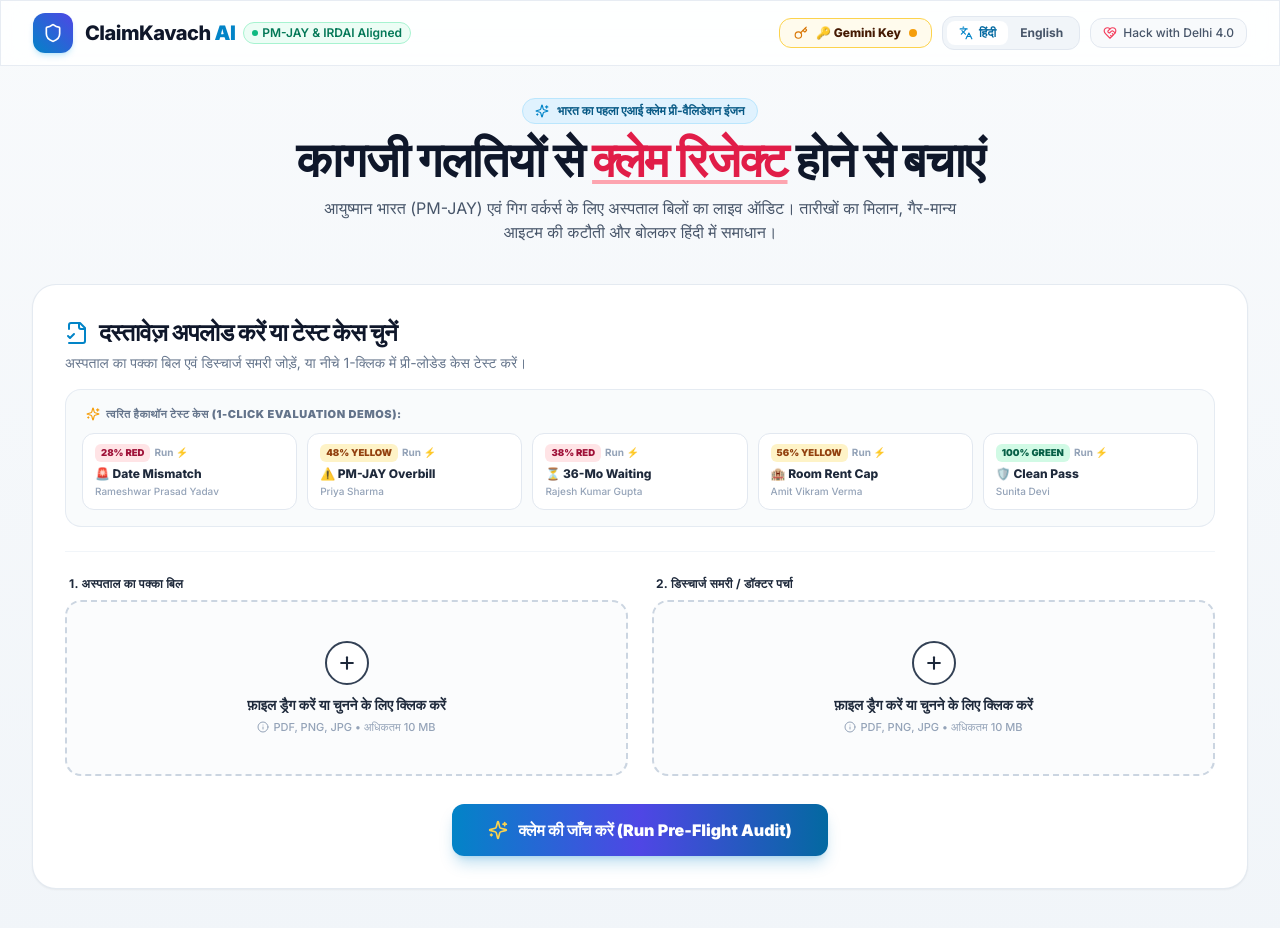
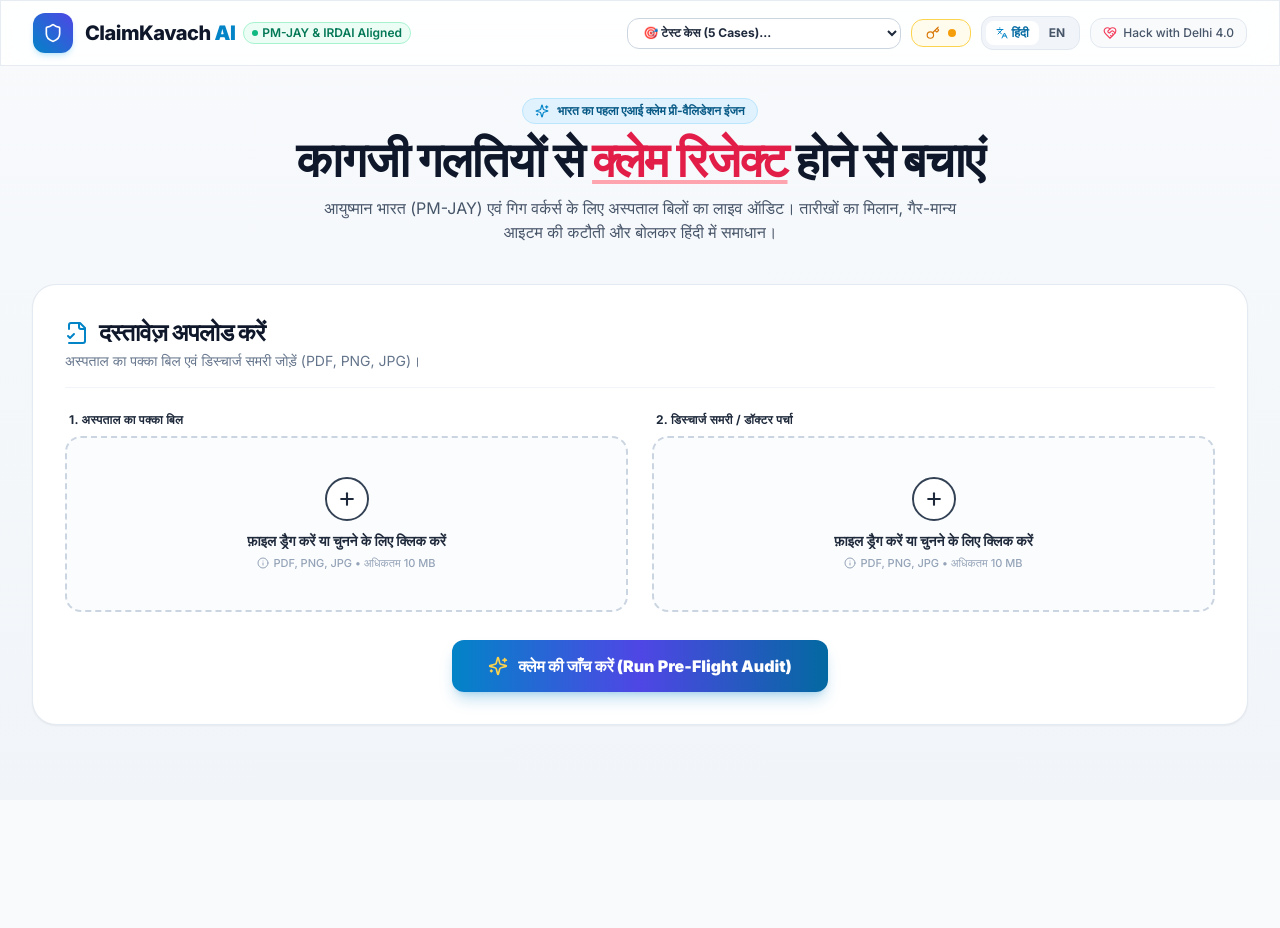
Before and after one commit to Aditya-kumar-yadav/ClaimKavach-AI, a Next.js app: page / in a window 1280 px wide. Shown: the top 928 px of the page. After the commit the page ends 800 px from the top, so only its background shows below. Built offline with nearby package versions, Linux system fonts and the light colour scheme.

Commit message:
feat: relocate IRDAI demo scenario selector to top navbar, streamline upload zone, and enable dynamic in-app Gemini API configuration

```diff
--- a/app/page.tsx
+++ b/app/page.tsx
@@ -213,6 +213,8 @@ export default function Home() {
           setLanguage={setLanguage}
           onOpenApiKeyModal={() => setIsApiKeyModalOpen(true)}
           hasCustomKey={hasCustomKey}
+          onSelectScenario={(preset) => handleAnalyze(undefined, undefined, preset)}
+          isLoading={isLoading}
         />
 
         <main className="flex-1 max-w-7xl mx-auto px-4 sm:px-6 lg:px-8 py-6 sm:py-8 w-full">
--- a/components/Header.tsx
+++ b/components/Header.tsx
@@ -8,19 +8,23 @@ interface HeaderProps {
   setLanguage: (lang: "en" | "hi") => void;
   onOpenApiKeyModal?: () => void;
   hasCustomKey?: boolean;
+  onSelectScenario?: (preset: "flawed" | "overbilled" | "waiting" | "roomrent" | "clean") => void;
+  isLoading?: boolean;
 }
 
 export const Header: React.FC<HeaderProps> = ({
   language,
   setLanguage,
   onOpenApiKeyModal,
-  hasCustomKey = false
+  hasCustomKey = false,
+  onSelectScenario,
+  isLoading = false
 }) => {
   return (
     <header className="sticky top-0 z-40 glass-panel border-b border-slate-200/80 shadow-xs">
-      <div className="max-w-7xl mx-auto px-4 sm:px-6 lg:px-8 py-3 flex items-center justify-between">
+      <div className="max-w-7xl mx-auto px-4 sm:px-6 lg:px-8 py-2.5 sm:py-3 flex items-center justify-between gap-3">
         {/* Brand */}
-        <div className="flex items-center space-x-3">
+        <div className="flex items-center space-x-3 shrink-0">
           <div className="h-10 w-10 rounded-xl bg-gradient-to-tr from-sky-600 to-indigo-600 flex items-center justify-center text-white shadow-md shadow-sky-500/20">
             <Shield className="h-5 w-5" />
           </div>
@@ -43,12 +47,37 @@ export const Header: React.FC<HeaderProps> = ({
         </div>
 
         {/* Right Controls */}
-        <div className="flex items-center space-x-2.5">
+        <div className="flex items-center space-x-2 sm:space-x-2.5 shrink-0">
+          {/* Pre-loaded Demo Scenarios Dropdown (Placed on Very Top to Save Space on Main Page) */}
+          <div className="relative">
+            <select
+              disabled={isLoading}
+              defaultValue=""
+              onChange={(e) => {
+                if (e.target.value && onSelectScenario) {
+                  onSelectScenario(e.target.value as any);
+                  e.target.value = "";
+                }
+              }}
+              className="text-xs font-bold px-2.5 sm:px-3 py-1.5 rounded-xl bg-white hover:bg-slate-50 border border-slate-300 hover:border-sky-400 text-slate-800 focus:ring-2 focus:ring-sky-500/20 outline-none cursor-pointer transition-all shadow-2xs truncate max-w-[150px] xs:max-w-[185px] sm:max-w-none"
+              title={language === "hi" ? "5 आईआरडीएआई केस में से चुनें (Hackathon Demo)" : "Select Pre-Loaded IRDAI Case (Hackathon Demo)"}
+            >
+              <option value="" disabled>
+                {language === "hi" ? "🎯 टेस्ट केस (5 Cases)..." : "🎯 Demo Cases (5 Scenarios)..."}
+              </option>
+              <option value="flawed">🚨 1. Date Mismatch (28% Risk)</option>
+              <option value="overbilled">⚠️ 2. PM-JAY Overbilling (48% Risk)</option>
+              <option value="waiting">⏳ 3. 36-Mo Waiting Period (38% Risk)</option>
+              <option value="roomrent">🏨 4. Room Rent 1% Cap (56% Risk)</option>
+              <option value="clean">🛡️ 5. Clean Pass (100% Shield)</option>
+            </select>
+          </div>
+
           {/* EXCLUSIVE SINGLE GEMINI API KEY BUTTON AT THE TOP (For Judges & Evaluators) */}
           <button
             type="button"
             onClick={onOpenApiKeyModal}
-            className={`flex items-center gap-2 px-3 sm:px-3.5 py-1.5 rounded-xl text-xs font-bold border transition-all cursor-pointer shadow-2xs hover:scale-102 active:scale-98 ${
+            className={`flex items-center gap-1.5 sm:gap-2 px-2.5 sm:px-3.5 py-1.5 rounded-xl text-xs font-bold border transition-all cursor-pointer shadow-2xs hover:scale-102 active:scale-98 ${
               hasCustomKey
                 ? "bg-emerald-50 hover:bg-emerald-100 border-emerald-300 text-emerald-900"
                 : "bg-amber-50/90 hover:bg-amber-100 border-amber-300 text-amber-950"
@@ -56,7 +85,7 @@ export const Header: React.FC<HeaderProps> = ({
             title={language === "hi" ? "Google Gemini API की सेटिंग्स" : "Configure Google Gemini API Key"}
           >
             <Key className={`h-3.5 w-3.5 ${hasCustomKey ? "text-emerald-600" : "text-amber-600"}`} />
-            <span className="font-extrabold">
+            <span className="font-extrabold hidden xs:inline">
               {hasCustomKey
                 ? (language === "hi" ? "Gemini Key: Active ✓" : "Gemini Key: Active ✓")
                 : (language === "hi" ? "🔑 Gemini Key" : "🔑 Gemini Key")}
@@ -68,29 +97,29 @@ export const Header: React.FC<HeaderProps> = ({
           <div className="flex items-center bg-slate-100 p-1 rounded-xl border border-slate-200">
             <button
               onClick={() => setLanguage("hi")}
-              className={`px-2.5 sm:px-3 py-1 rounded-lg text-xs font-bold transition-all flex items-center gap-1.5 ${
+              className={`px-2 sm:px-2.5 py-1 rounded-lg text-xs font-bold transition-all flex items-center gap-1 ${
                 language === "hi"
                   ? "bg-white text-sky-700 shadow-xs"
                   : "text-slate-600 hover:text-slate-900"
               }`}
             >
-              <Languages className="h-3.5 w-3.5 text-sky-600" />
+              <Languages className="h-3 w-3 text-sky-600" />
               हिंदी
             </button>
             <button
               onClick={() => setLanguage("en")}
-              className={`px-2.5 sm:px-3 py-1 rounded-lg text-xs font-bold transition-all ${
+              className={`px-2 sm:px-2.5 py-1 rounded-lg text-xs font-bold transition-all ${
                 language === "en"
                   ? "bg-white text-sky-700 shadow-xs"
                   : "text-slate-600 hover:text-slate-900"
               }`}
             >
-              English
+              EN
             </button>
           </div>
 
           {/* Hackathon Badge */}
-          <div className="hidden lg:flex items-center space-x-1.5 text-xs font-medium text-slate-600 bg-slate-50 px-3 py-1.5 rounded-xl border border-slate-200">
+          <div className="hidden xl:flex items-center space-x-1.5 text-xs font-medium text-slate-600 bg-slate-50 px-3 py-1.5 rounded-xl border border-slate-200">
             <HeartHandshake className="h-3.5 w-3.5 text-rose-500" />
             <span>Hack with Delhi 4.0</span>
           </div>
--- a/components/UploadZone.tsx
+++ b/components/UploadZone.tsx
@@ -17,7 +17,6 @@ import {
 } from "lucide-react";
 import { compressImageFile } from "@/lib/image-compressor";
 import { ExtractedClaim } from "@/types/claim";
-import { DEMO_SCENARIO_LIST } from "@/lib/mock-data";
 
 interface UploadedDoc {
   name: string;
@@ -203,21 +202,20 @@ export const UploadZone: React.FC<UploadZoneProps> = ({
   return (
     <div className="bg-white rounded-3xl p-6 sm:p-8 mb-8 border border-slate-200/90 shadow-sm relative">
       {/* ======================================================== */}
-      {/* Header & 1-Click Pre-Loaded Scenarios (Clean Pills, No Dropdown!) */}
+      {/* Upload Header (Zero Clutter, Pre-loaded dropdown is on Top Bar) */}
       {/* ======================================================== */}
-      <div className="mb-6 pb-6 border-b border-slate-100">
-        <div className="flex flex-col sm:flex-row sm:items-center justify-between gap-3 mb-4">
+      <div className="mb-6 pb-4 border-b border-slate-100 flex items-center justify-between gap-3">
         <div>
           <h2 className="text-xl sm:text-2xl font-black text-slate-900 tracking-tight flex items-center gap-2.5">
             <FileCheck2 className="h-6 w-6 text-sky-600" />
             {language === "hi"
-                ? "दस्तावेज़ अपलोड करें या टेस्ट केस चुनें"
-                : "Upload Documents or Select Sample Claim"}
+              ? "दस्तावेज़ अपलोड करें"
+              : "Upload Claim Documents"}
           </h2>
-            <p className="text-xs sm:text-sm text-slate-500 mt-1">
+          <p className="text-xs sm:text-sm text-slate-500 mt-0.5">
             {language === "hi"
-                ? "अस्पताल का पक्का बिल एवं डिस्चार्ज समरी जोड़ें, या नीचे 1-क्लिक में प्री-लोडेड केस टेस्ट करें।"
-                : "Drag & drop your hospital bill, or test instantly with 5 pre-loaded IRDAI scenarios below."}
+              ? "अस्पताल का पक्का बिल एवं डिस्चार्ज समरी जोड़ें (PDF, PNG, JPG)।"
+              : "Drag & drop or browse itemized hospital bill & clinical discharge summary (PDF, PNG, JPG)."}
           </p>
         </div>
 
@@ -231,48 +229,6 @@ export const UploadZone: React.FC<UploadZoneProps> = ({
             <span>{language === "hi" ? "समेटें (Collapse)" : "Collapse"}</span>
           </button>
         )}
-        </div>
-
-        {/* 5 One-Click Scenario Cards Strip (Hackathon-Ready) */}
-        <div className="bg-slate-50/80 rounded-2xl p-3 sm:p-4 border border-slate-200/80">
-          <div className="flex items-center gap-2 mb-2.5 px-1">
-            <span className="text-[11px] font-black uppercase tracking-wider text-slate-500 flex items-center gap-1.5">
-              <Sparkles className="h-3.5 w-3.5 text-amber-500" />
-              {language === "hi" ? "त्वरित हैकाथॉन टेस्ट केस (1-Click Evaluation Demos):" : "1-Click Hackathon Scenarios (No Upload Required):"}
-            </span>
-          </div>
-
-          <div className="grid grid-cols-2 sm:grid-cols-3 lg:grid-cols-5 gap-2.5">
-            {DEMO_SCENARIO_LIST.map((sc) => (
-              <button
-                key={sc.id}
-                type="button"
-                disabled={isLoading}
-                onClick={() => onAnalyze(undefined, undefined, sc.id)}
-                className="px-3 py-2.5 rounded-xl bg-white hover:bg-sky-50/60 border border-slate-200 hover:border-sky-300 text-left transition-all group cursor-pointer shadow-2xs hover:shadow-xs active:scale-98 flex flex-col justify-between"
-              >
-                <div className="flex items-center justify-between gap-1 mb-1">
-                  <span className={`text-[9.5px] font-black px-1.5 py-0.5 rounded-md ${sc.badgeColor}`}>
-                    {sc.badge}
-                  </span>
-                  <span className="text-[10px] text-slate-400 group-hover:text-sky-600 font-bold transition-colors">
-                    Run ⚡
-                  </span>
-                </div>
-                <p className="font-extrabold text-xs text-slate-800 group-hover:text-sky-950 truncate">
-                  {sc.id === "flawed" && "🚨 Date Mismatch"}
-                  {sc.id === "overbilled" && "⚠️ PM-JAY Overbill"}
-                  {sc.id === "waiting" && "⏳ 36-Mo Waiting"}
-                  {sc.id === "roomrent" && "🏨 Room Rent Cap"}
-                  {sc.id === "clean" && "🛡️ Clean Pass"}
-                </p>
-                <span className="text-[10px] text-slate-400 truncate mt-0.5 font-medium">
-                  {sc.patientName.split("(")[0].trim()}
-                </span>
-              </button>
-            ))}
-          </div>
-        </div>
       </div>
 
       {/* Prominent API Key / Extraction Error Notice */}
```
Lines whose indentation alone changed are shown as unchanged.
